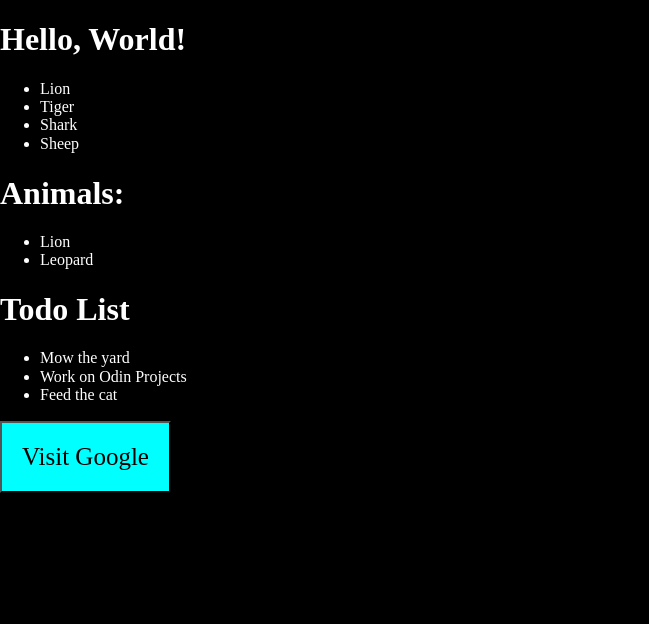
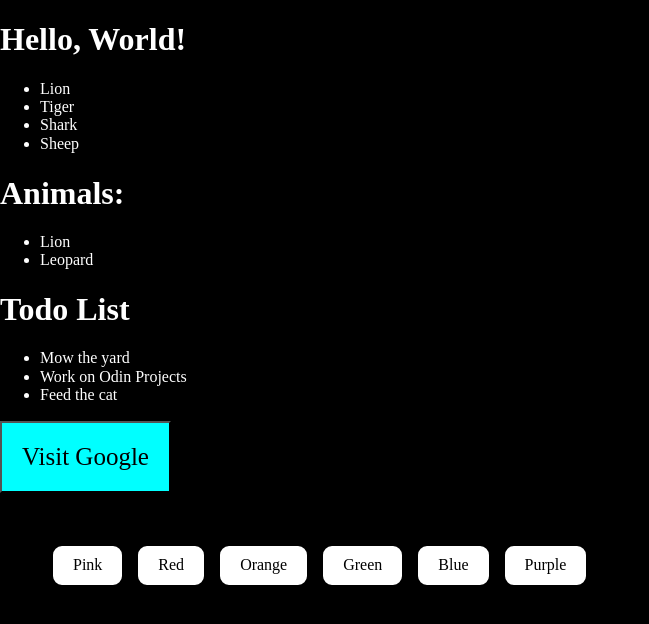
Before and after one commit to petrosAth/my-first-react-app, a React (Vite) app: page / in a window 1280 px wide. Shown: the top 624 px of the page, without its empty margins (0-649 px from the left). Built offline with nearby package versions, Linux system fonts and the light colour scheme.

Commit message:
Add colored buttons

```diff
--- /dev/null
+++ b/src/ColoredButtons.jsx
@@ -0,0 +1,31 @@
+import { useState } from 'react';
+
+const COLORS = ['pink', 'red', 'orange', 'green', 'blue', 'purple'];
+
+const ColoredButtons = () => {
+  const [backgroundColor, setBackgroundColor] = useState('white');
+
+  const onButtonClick = (color) => () => {
+    setBackgroundColor(color);
+  };
+
+  return (
+    <div style={{ margin: '50px', display: 'flex', alignItems: 'center', justifyContent: 'spaceBetween', gap: '10px' }}>
+      {COLORS.map((color, index) => {
+        return (
+          <button
+            type="button"
+            className={'colored-button' + (backgroundColor === color ? ` active active--${color}` : '')}
+            style={{ textTransform: 'capitalize', padding: '10px 20px' }}
+            key={index}
+            onClick={onButtonClick(color)}
+          >
+            {color}
+          </button>
+        );
+      })}
+    </div>
+  );
+};
+
+export default ColoredButtons;
--- a/src/main.jsx
+++ b/src/main.jsx
@@ -3,8 +3,10 @@ import ReactDOM from 'react-dom/client';
 import Greeting from './Greeting.jsx';
 import { List } from './List.jsx';
 import { App } from './ComponentList.jsx';
+import ColoredButtons from './ColoredButtons.jsx';
 import './stylesheets/normalize.css';
 import './stylesheets/index.css';
+import './stylesheets/buttons.css';
 
 App.Button.defaultProps = {
   text: 'Click Me!',
@@ -23,5 +25,6 @@ ReactDOM.createRoot(document.getElementById('root')).render(
     <App.Animals />
     <App.Todos />
     <App.Button text="Visit Google" bgColor="cyan" handleClick={handleButtonClick} />
+    <ColoredButtons />
   </React.StrictMode>,
 );
--- /dev/null
+++ b/src/stylesheets/buttons.css
@@ -0,0 +1,37 @@
+.colored-button {
+  background-color: white;
+  border-radius: 12px;
+  border: 3px solid black;
+  color: black;
+}
+
+.active {
+  border: 3px double black;
+  color: white;
+}
+
+.active--pink {
+  background-color: pink;
+  color: black;
+}
+
+.active--red {
+  background-color: red;
+}
+
+.active--orange {
+  background-color: orange;
+  color: black;
+}
+
+.active--green {
+  background-color: green;
+}
+
+.active--blue {
+  background-color: blue;
+}
+
+.active--purple {
+  background-color: purple;
+}
```
